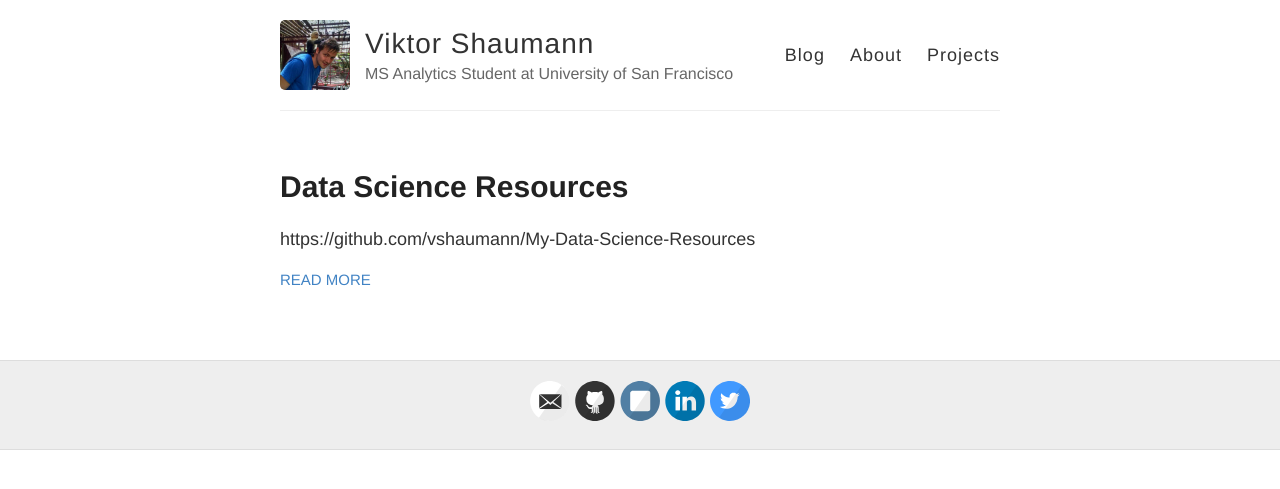
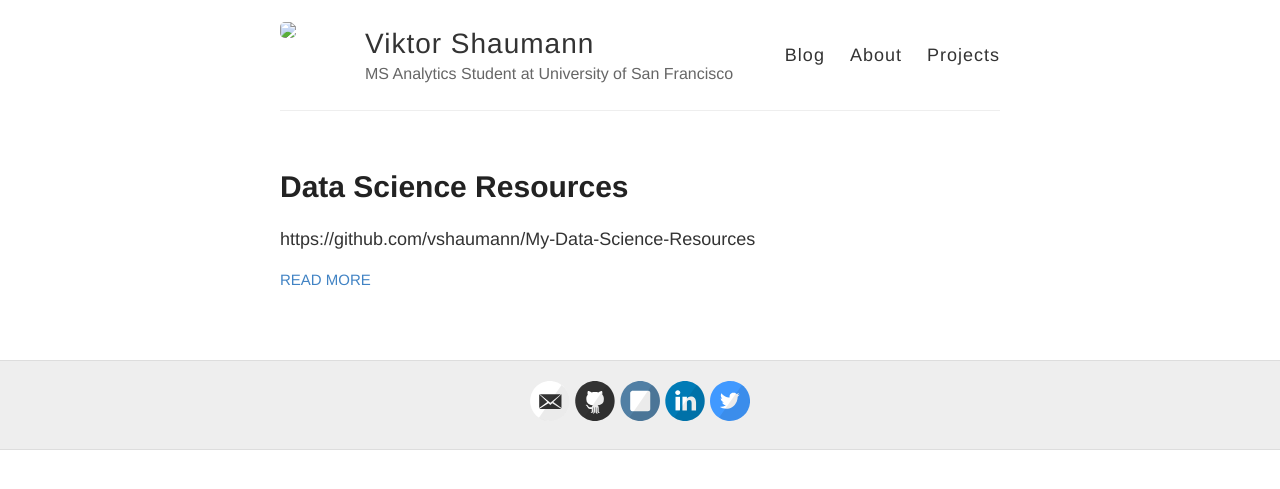
Before and after one commit to vshaumann/vshaumann.github.io, a Jekyll site: the page built from index.html, in a window 1280 px wide. Shown: the top 489 px of the page. Built offline with Jekyll 4.4.1, drawn with Linux system fonts in a browser that asks for light colours; Markdown is read by kramdown in place of the engine named in the settings.

Commit message:
Update _config.yml

```diff
--- a/_config.yml
+++ b/_config.yml
@@ -9,7 +9,7 @@ name: Viktor Shaumann
 description: MS Analytics Student at University of San Francisco
 
 # URL of your avatar or profile pic (you could use your GitHub profile pic)
-avatar: https://raw.githubusercontent.com/vshaumann/vshaumann.github.io/master/images/5308899.jpeg
+avatar: vshaumann.github.io/images/5308899.jpeg
 
 #
 # Flags below are optional
```
